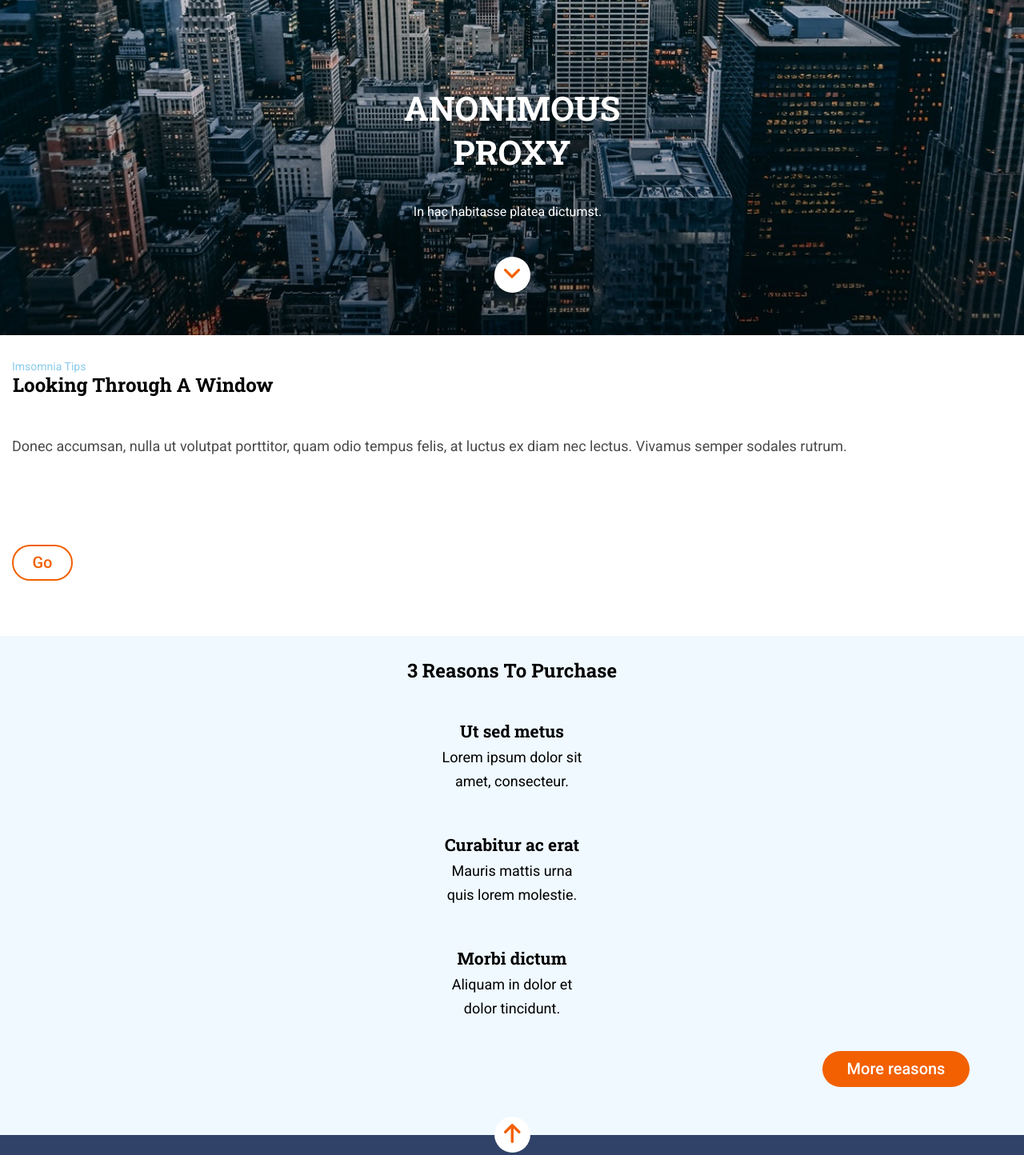
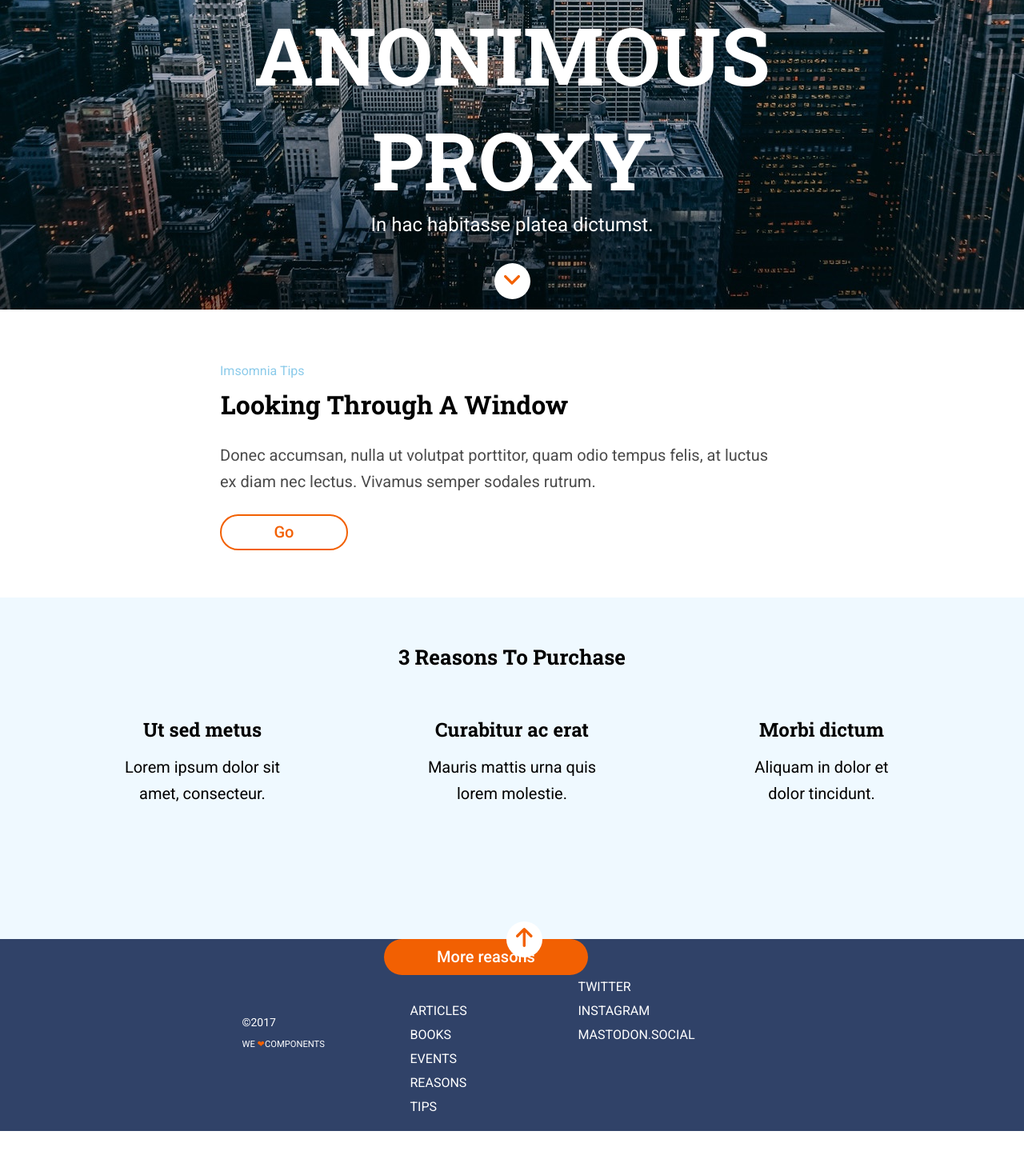
Before and after one commit to lauraherrero/Layout-Exercise, a website: page _src/templates/index.html in a window 1280 px wide. Shown: the part 381-1825 px from the top of the page at 80% size. After the commit the page ends 1795 px from the top, so only its background shows below. Drawn offline with nearby package versions, Linux system fonts and the light colour scheme; files that its build step writes are made by us from their sources; files whose address does not match are found by name.

Commit message:
Add mediaqueries to tablet and desktop version

```diff
--- a/_src/assets/scss/core/_base.scss
+++ b/_src/assets/scss/core/_base.scss
@@ -15,3 +15,6 @@ a{
         color: $orange;
     }
 }
+span {
+    text-align: inherit
+}
--- a/_src/assets/scss/layout/_firstSection.scss
+++ b/_src/assets/scss/layout/_firstSection.scss
@@ -5,13 +5,28 @@
     height: 376px;
     background-color: $light;
     padding: 30px $padding-right 0 $padding-left;
+    display: grid;
+    grid-template-rows: 1fr 1fr 1fr 1fr;
+    @media all and (min-width:768px){
+        padding: 39px;
+        height: 330px;
+        display: inline-block;
+    }
+    @media all and (min-width: 1200px){
+        height: 360px;
+        padding-top: 60px;
+        padding-left: 275px;
+    }
 
         &--small{
-        width: 90px;
         height: 30px;
         font-family: $fontText;
         font-size: 14px;
+        line-height: 2.14;
         color: #8ccbea;
+        @media all and (min-width: 1200px){
+            font-size: 16px;
+            }
         }
 
         &--title{
@@ -21,17 +36,33 @@
         font-family: $fontTitle;
         color: $dark;
         margin: 1px;
+        @media all and (min-width:768px){
+            width: 690px;
+            height: 45px;
+            font-size: 26px;
+            line-height: 1.73;
+            }
+        @media all and (min-width: 1200px){
+            font-size: 32px;
+            }
         }
 
         &--text{
         width: 100%;
         height: 120px;
         margin-top:15px;
+        margin-bottom: 30px;
         color: $greyish;
         font-family: $fontText;
         font-size: 18px;
         font-weight: normal;
         line-height: 1.67;
+        @media all and (min-width:768px){
+            width: 690px;
+            height: 60px;
+            margin-top:30px;
+            font-size: 20px;
+            }
         }
 
         &--button{
@@ -46,6 +77,17 @@
         font-weight: 500;
         text-align: center;
         margin-bottom: 45px;
+            &:hover{
+                color: $light;
+                background-color: $orange;
+            }
+        @media all and (min-width:768px){
+            width: 91px;
+            margin-bottom: 60px;
+            }
+        @media all and (min-width: 1200px){
+            width: 160px;
+            }
         }
     }
 }
--- a/_src/assets/scss/layout/_footer.scss
+++ b/_src/assets/scss/layout/_footer.scss
@@ -9,6 +9,15 @@
     flex-direction: column;
     justify-content: space-evenly;
     align-items: center;
+    @media all and (min-width:768px){
+        height: 240px;
+        display: flex;
+        flex-direction: row-reverse;
+        justify-content: flex-start;
+    }
+    @media all and (min-width: 1200px){
+        justify-content: center;
+    }
 
     &__button {
         width: 45px;
@@ -18,14 +27,36 @@
         border-radius: 50%;
         position: relative;
         top: -48px;
+        @media all and (min-width:768px){
+            left: -350px;
+            top: -120px;
+        }
+        @media all and (min-width: 1200px){
+            left: -300px;;
+        }
+    }
+    &__sections{
+        text-align: center;
+        @media all and (min-width:768px){
+            display: flex;
+            flex-direction: row;
+        }
     }
 
     &__categories{
         width: 73px;
         height: 150px;
+        margin: auto;
+        margin-bottom: 30px;
         font-size: 16px;
         line-height: 1.88;
         text-align: center;
+
+        @media all and (min-width:768px){
+            width: 210px;
+            height: 90px;
+            text-align: justify;
+        }
     }
 
     &__social{
@@ -34,6 +65,11 @@
         font-size: 16px;flex-direction: column;
         line-height: 1.88;
         text-align: center;
+        @media all and (min-width:768px){
+            width: 210px;
+            height: 150px;
+            text-align: justify;
+        }
     }
 
     &__copy{
@@ -45,6 +81,21 @@
         align-items: center;
         &--simbol{
             color: $orange;
+            }
+        &--year{
+        @media all and (min-width:768px){
+            width: 210px;
+            height: 30px;
+            text-align: justify;
+            }
         }
+        &--small{
+            @media all and (min-width:768px){
+                width: 210px;
+                height: 30px;
+                text-align: justify;
+                }
+            }
+
     }
 }
--- a/_src/assets/scss/layout/_hero.scss
+++ b/_src/assets/scss/layout/_hero.scss
@@ -15,6 +15,12 @@
     flex-direction: column;
     justify-content: flex-end;
     align-items: center;
+    @media all and (min-width:768px) {
+        height: 768px;
+        display: flex;
+        flex-direction: column;
+        justify-content: flex-end;
+        }
 }
 .hero__title{
     width: 290px;
@@ -28,6 +34,17 @@
     line-height: 1.31;
     letter-spacing: normal;
     color: $light;
+    @media all and (min-width:768px) {
+        font-size: 80px;
+        width: 690px;
+        height: 212px;
+        margin: 0;
+        }
+    @media all and (min-width: 1200px){
+        width: 730px;
+        height: 264px;
+        font-size: 100px;
+        }
 }
 .hero__text{
     width: 290px;
@@ -42,6 +59,15 @@
     text-align: center;
     color: $light;
     margin: 10px 21px 45px 10px;
+    @media all and (min-width:768px) {
+        font-size: 24px;
+        width: 360px;
+        height: 32px;
+        margin: 20px 165px 30px 165px;
+        }
+    @media all and (min-width: 1200px){
+            margin: 0;
+            }
 }
 .hero__button{
     width: 45px;
@@ -50,6 +76,13 @@
     border-radius: 50%;
     border: 0;
     margin-bottom: 53px;
+    @media all and (min-width:768px) {
+        margin-bottom: 45px;
+    }
+    @media all and (min-width: 1200px){
+        margin-top:30px;
+        margin-bottom: 13px;
+    }
         &--img{
         margin: auto;
         }
--- a/_src/assets/scss/layout/_secondSection.scss
+++ b/_src/assets/scss/layout/_secondSection.scss
@@ -4,6 +4,14 @@
     height: 624px;
     background-color: $iceBlue;
     padding: 30px $padding-right 0 $padding-left;
+    @media all and (min-width:768px){
+        height: 397px;
+        display: block;
+    }
+    @media all and (min-width: 1200px){
+        height: 427px;
+        padding: 60px 82px;
+    }
 
     &--title{
     width: 100%;
@@ -14,12 +22,24 @@
     margin: 0;
     margin-bottom: 45px;
     text-align: center;
+    @media all and (min-width:768px){
+        width: 450px;
+        height: 45px;
+        margin: 0 auto 45px auto;
+        font-size: 26px;
+        text-align: center;
+        }
     }
 }
 .grid {
     display: grid;
     grid-template-rows: 1fr 1fr 1fr;
     grid-gap: 45px;
+    @media all and (min-width:768px){
+        display: flex;
+        flex-direction: row;
+        justify-content: space-around;
+    }
 }
 .article{
     padding: 2px;
@@ -34,6 +54,12 @@
     font-weight: bold;
     text-align: center;
     margin: auto;
+    @media all and (min-width:768px){
+        width: 210px;
+        height: 30px;
+        margin-bottom: 14px;
+        font-size: 24px;
+        }
     }
     &__text{
     width: 180px;
@@ -41,6 +67,11 @@
     font-family: $fontText;
     line-height: 1.67;
     margin: auto;
+    @media all and (min-width:768px){
+        width: 212px;
+        height: 68px;
+        font-size: 20px;
+        }
     }
 }
 .main__second--button{
@@ -57,4 +88,19 @@
     position: absolute;
     right: 68px;
     bottom: -940px;
+        &:hover{
+            background-color: $light;
+            color: $orange;
+            border: 2px solid $orange;
+        }
+    @media all and (min-width:768px){
+        width: 210px;
+        left: 290px;
+        bottom: -850px;
+        }
+    @media all and (min-width: 1200px){
+        width: 255px;
+        left: 480px;
+        bottom: -800px;
+    }
 }
--- a/_src/assets/scss/vendors/_normalize.scss
+++ b/_src/assets/scss/vendors/_normalize.scss
@@ -350,6 +350,7 @@
   ul {
     list-style-type: none;
     padding: 0;
+    margin: 0;
   }
   a {
     text-decoration: none;
--- a/_src/templates/index.html
+++ b/_src/templates/index.html
@@ -13,28 +13,31 @@
 </head>
 
 <body>
-  <div class="wrapper">
+  <div id="hero" class="wrapper">
     <header class="header">
-      <button class="header__button"><img class="header__button--img" src="./assets/images/ico-menu.svg"></button>
+      <button class="header__button"><img class="header__button--img"
+            src="./assets/images/ico-menu.svg"></button>
     </header>
     <hero class="hero">
       <div class="hero__cover">
         <!--Aquí iría mi imagen de fondo-->
         <h1 class="hero__title">ANONIMOUS PROXY</h1>
         <P class="hero__text">In hac habitasse platea dictumst.</P>
-        <button class="hero__button"><img class="hero__button--img" src="./assets/images/ico-scroll-down.svg" alt="Bajar al menú"></button>
+        <button class="hero__button"><a href="././index.html#reasons"><img class="hero__button--img"
+              src="./assets/images/ico-scroll-down.svg" alt="Bajar al menú"></a></button>
       </div>
     </hero>
     <main class="main">
       <section class="main__first">
-        <span class="main__first--small">Imsomnia Tips</span>
+        <div class="main__first--small">Imsomnia Tips</div>
         <h2 class="main__first--title">Looking Through A Window</h2>
-        <p class="main__first--text">Donec accumsan, nulla ut volutpat porttitor, quam odio tempus felis, at luctus ex diam nec
+        <p class="main__first--text">Donec accumsan, nulla ut volutpat porttitor, quam odio tempus felis, at luctus ex
+          diam nec
           lectus. Vivamus
           semper sodales rutrum.</p>
         <button class="main__first--button">Go</button>
       </section>
-      <section class="main__second">
+      <section id="reasons" class="main__second">
         <h2 class="main__second--title">3 Reasons To Purchase</h2>
         <div class="grid">
           <article class="article">
@@ -53,9 +56,11 @@
         <button class="main__second--button">More reasons</button>
       </section>
     </main>
-
     <footer class="footer">
-      <button class="footer__button"><img src="./assets/images/ico-arrow.svg" alt="Subir al inicio"></button>
+      <button class="footer__button"><a href="././index.html#hero"><img src="./assets/images/ico-arrow.svg"
+            alt="Subir al inicio"></a>
+      </button>
+      <div class="footer__sections">
         <nav class="footer__categories">
           <ul>
             <li><a href="#">Articles</a></li>
@@ -72,9 +77,10 @@
             <li><a href="#">Mastodon.social</a></li>
           </ul>
         </nav>
+      </div>
       <div class="footer__copy">
-        <span>©2017</span>
-        <small>we <span class="footer__copy--simbol">❤︎</span>components</small>
+        <span class="footer__copy--year">©2017</span>
+        <small class="footer__copy--small">we <span class="footer__copy--simbol">❤︎</span>components</small>
       </div>
     </footer>
   </div>
```
Lines whose indentation alone changed are shown as unchanged.
